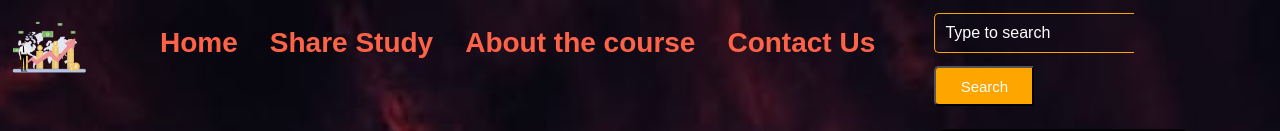
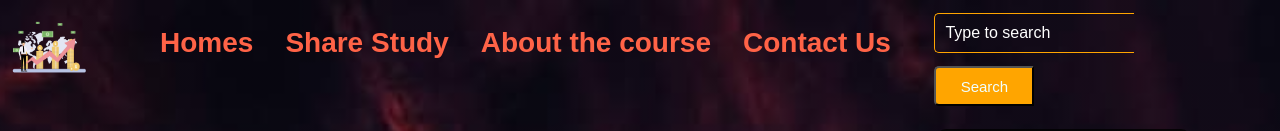
Before and after one commit to yasharth1993/harish, a plain HTML site: page index.html in a window 1280 px wide. Shown: the top 131 px of the page. Drawn offline with Linux system fonts and the light colour scheme.

Commit message:
Updated index.html
Updated index.html

```diff
--- a/index.html
+++ b/index.html
@@ -1,7 +1,7 @@
 <!DOCTYPE html>
 <html lang="en">
 <head>
-    <title>ShareMarket Gurus</title>
+    <title>ShareMarket Guru</title>
     <link rel="stylesheet" href="style.css">
 </head>
 <body>
@@ -12,7 +12,7 @@
             </div>
             <div class="menu" style="width: 63%;">
                 <ul>
-                    <li><a href="#">Home</a></li>
+                    <li><a href="#">Homes</a></li>
                     <li><a href="#">Share Study</a></li>
                     <li><a href="#">About the course</a></li>
                     <li><a href="#">Contact Us</a></li>
```
